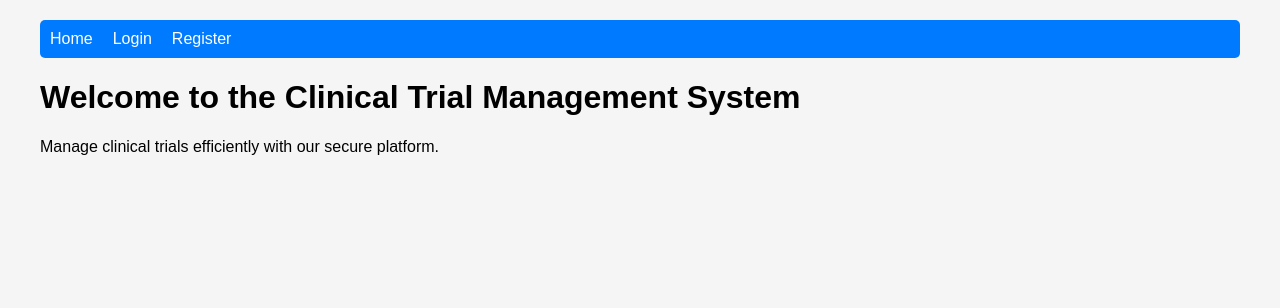
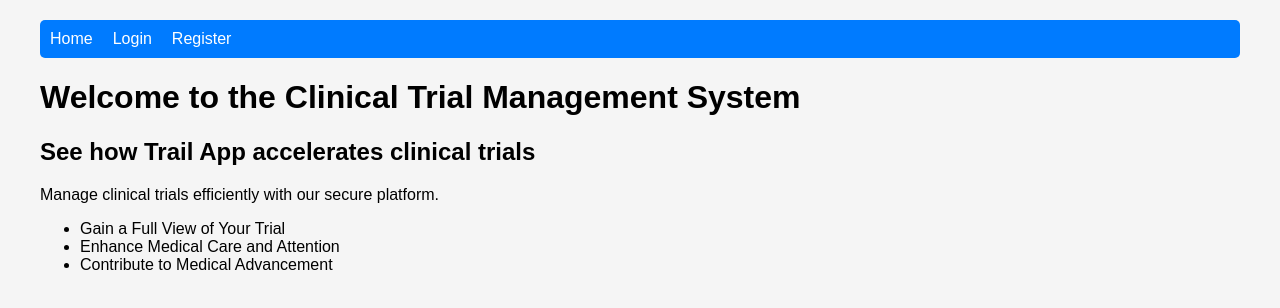
Before and after one commit to Vel2025/CapstoneProjectFrontend-, a React (Vite) app: page / in a window 1280 px wide. Shown: the top 308 px of the page. Built offline with nearby package versions, Linux system fonts and the light colour scheme.

Commit message:
Code updated and working

```diff
--- a/src/pages/Home.jsx
+++ b/src/pages/Home.jsx
@@ -2,7 +2,13 @@ function Home() {
   return (
     <div>
       <h1>Welcome to the Clinical Trial Management System</h1>
+      <h2> See how Trail App accelerates clinical trials</h2>
       <p>Manage clinical trials efficiently with our secure platform.</p>
+      <ul>
+        <li>Gain a Full View of Your Trial</li>
+        <li>Enhance Medical Care and Attention</li>
+        <li>Contribute to Medical Advancement</li>
+      </ul>
     </div>
   );
 }
```
